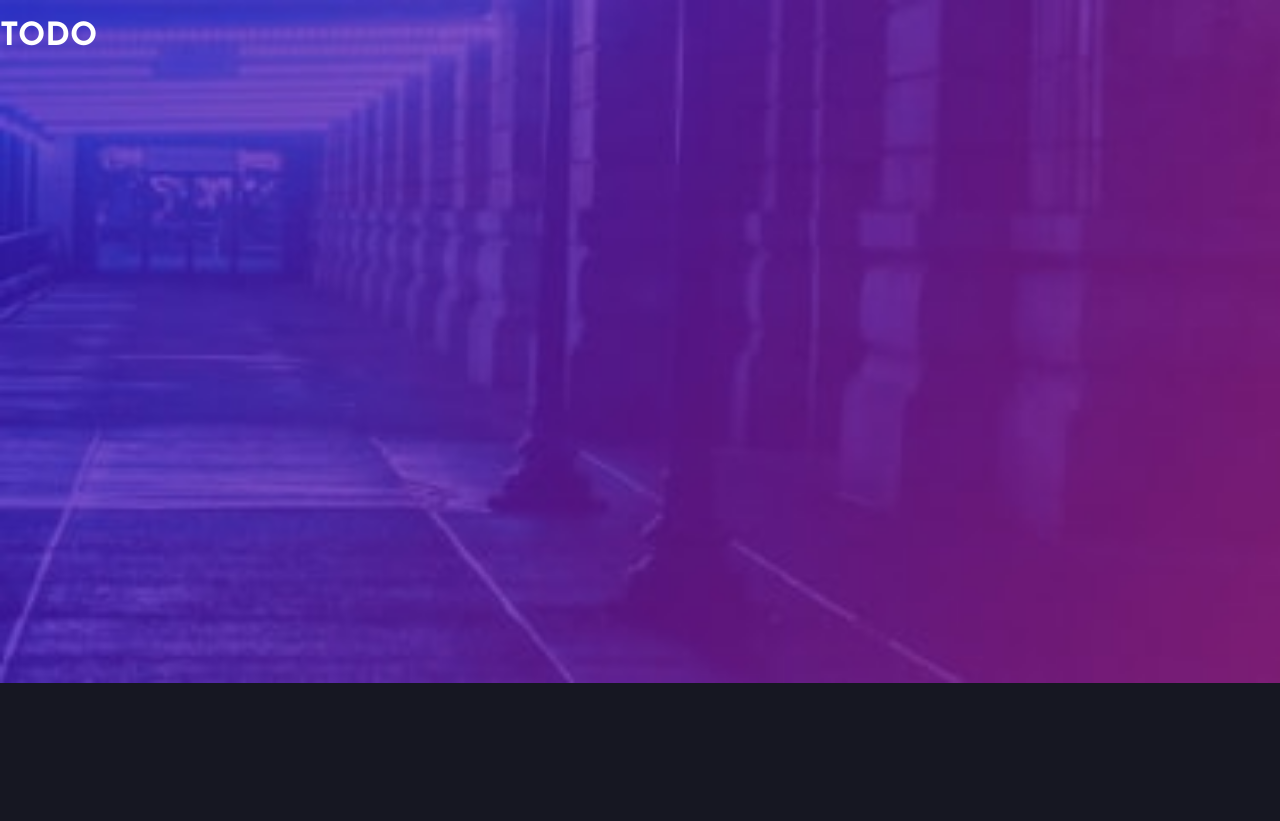
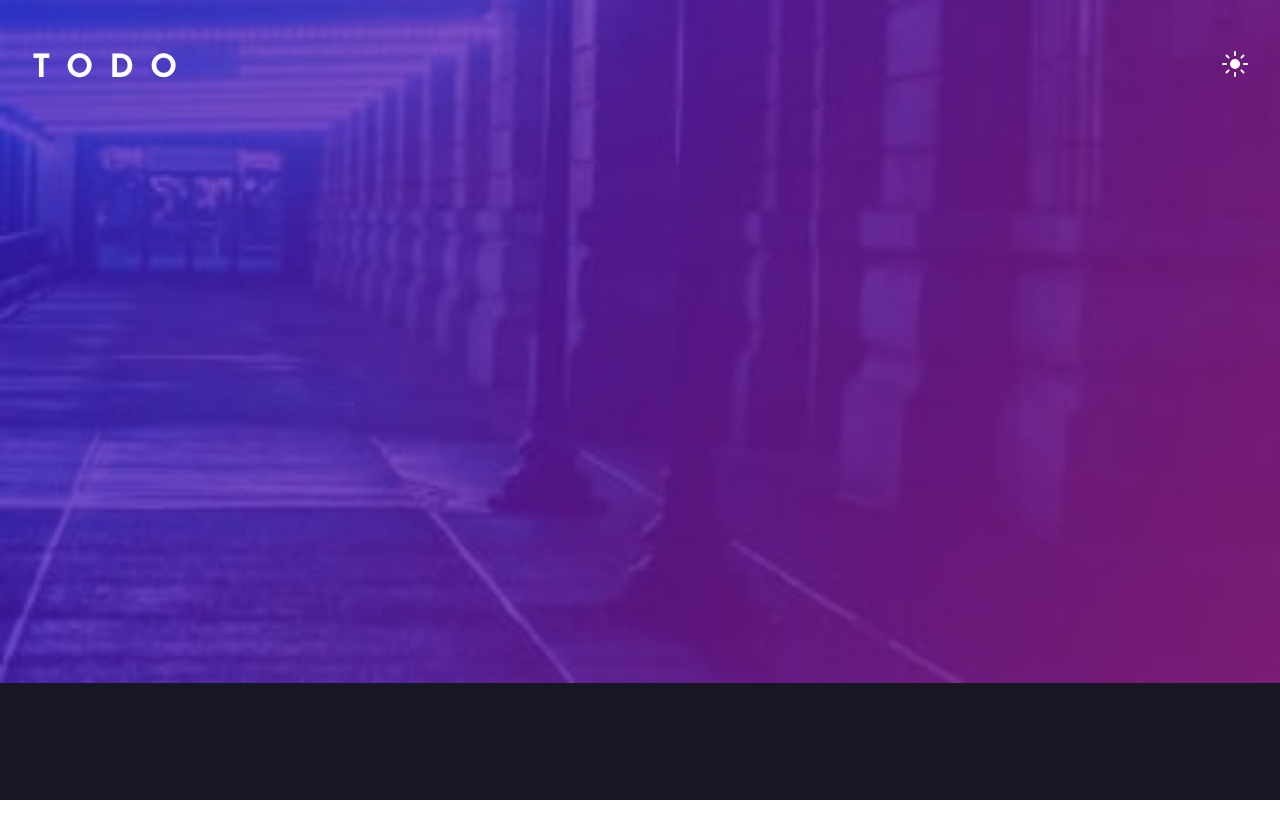
Before and after one commit to mattbcowan/todo-list, a React (Create React App) app: page / in a window 1280 px wide. After the commit the page ends 800 px from the top, so only its background shows below. Built offline with nearby package versions, Linux system fonts and the light colour scheme.

Commit message:
Add sun icon

```diff
--- a/src/App.js
+++ b/src/App.js
@@ -6,6 +6,10 @@ const AppContainer = styled.div`
   background-color: hsl(235, 21%, 11%);
   height: 100vh;
   width: 100%;
+`;
+
+const Container = styled.div`
+  padding: 1rem 2rem;
 `;
 
 const HeaderImage = styled.img`
@@ -20,17 +24,30 @@ const HeaderImage = styled.img`
 const StyledHeader = styled.header`
   position: relative;
   z-index: 2;
+  display: flex;
+  align-items: baseline;
+  justify-content: space-between;
+`;
+
+const StyledH1 = styled.h1`
+  letter-spacing: 1rem;
+  padding-top: 1rem;
 `;
 
 function App() {
   return (
     <AppContainer>
       <HeaderImage src="./images/bg-mobile-dark.jpg" />
-      <StyledHeader>
-        <h1>TODO</h1>
-      </StyledHeader>
-      <main></main>
-      <footer></footer>
+      <Container>
+        <StyledHeader>
+          <StyledH1>TODO</StyledH1>
+          <span>
+            <img src="./images/icon-sun.svg" />
+          </span>
+        </StyledHeader>
+        <main></main>
+        <footer></footer>
+      </Container>
     </AppContainer>
   );
 }
```
